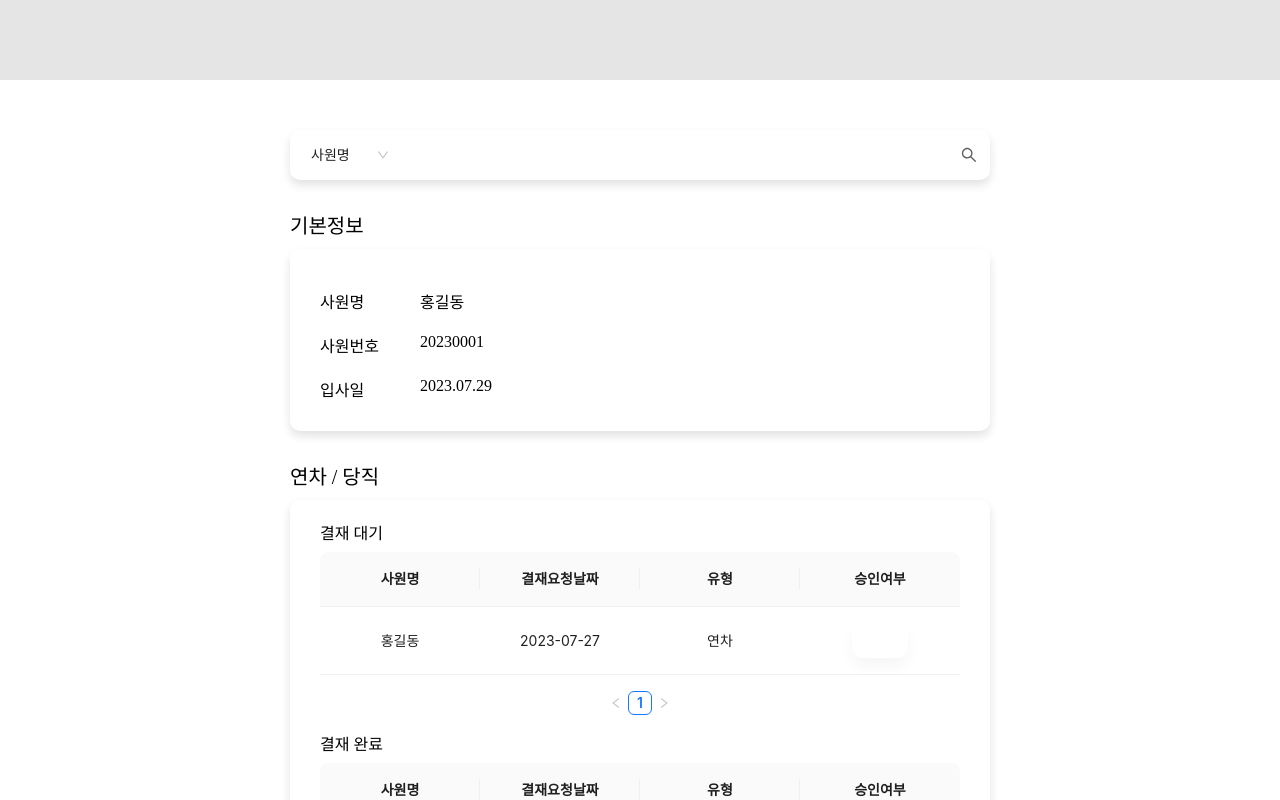
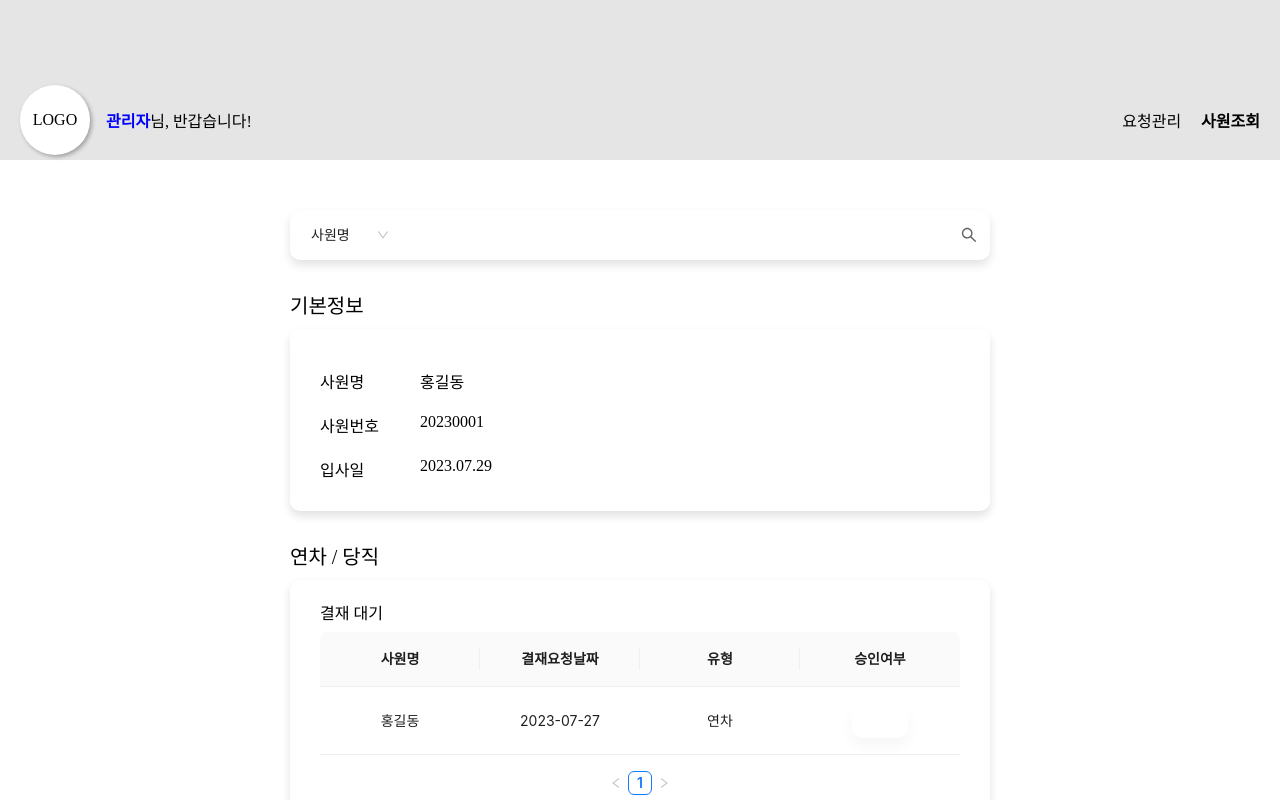
Before and after one commit to FAST-MINI-TEAM1/client, a Next.js app: page /admin/search in a window 1280 px wide. Shown: the top 800 px of the page. Built offline with nearby package versions, Linux system fonts and the light colour scheme.

Commit message:
chore: :wrench: AdminHeader 각 페이지 적용

```diff
--- a/pages/admin/index.tsx
+++ b/pages/admin/index.tsx
@@ -1,3 +1,4 @@
+import AdminHeader from "@components/common/AdminHeader";
 import DataTabel from "@components/common/DataTabel";
 import styled from "styled-components";
 
@@ -80,6 +81,8 @@ function approval() {
     },
   ];
   return (
+    <>
+      <AdminHeader />
       <Container>
         <div className="details">
           <DataTabel tableTitle={"결재 대기 내역"} dataSource={pendingData} />
@@ -89,6 +92,7 @@ function approval() {
           <DataTabel tableTitle={"결재 완료 내역"} dataSource={completedData} />
         </div>
       </Container>
+    </>
   );
 }
 
--- a/pages/admin/search.tsx
+++ b/pages/admin/search.tsx
@@ -2,6 +2,7 @@ import { Select } from "antd";
 import { SearchOutlined } from "@ant-design/icons";
 import DataTabel from "@components/common/DataTabel";
 import styled from "styled-components";
+import AdminHeader from "@components/common/AdminHeader";
 
 function SearchPage() {
   const pendingData = [
@@ -45,6 +46,8 @@ function SearchPage() {
   ];
 
   return (
+    <>
+      <AdminHeader />
       <Search>
         <div className="searchBar">
           <div className="container">
@@ -80,6 +83,7 @@ function SearchPage() {
           </div>
         </div>
       </Search>
+    </>
   );
 }
 
```
Lines whose indentation alone changed are shown as unchanged.
